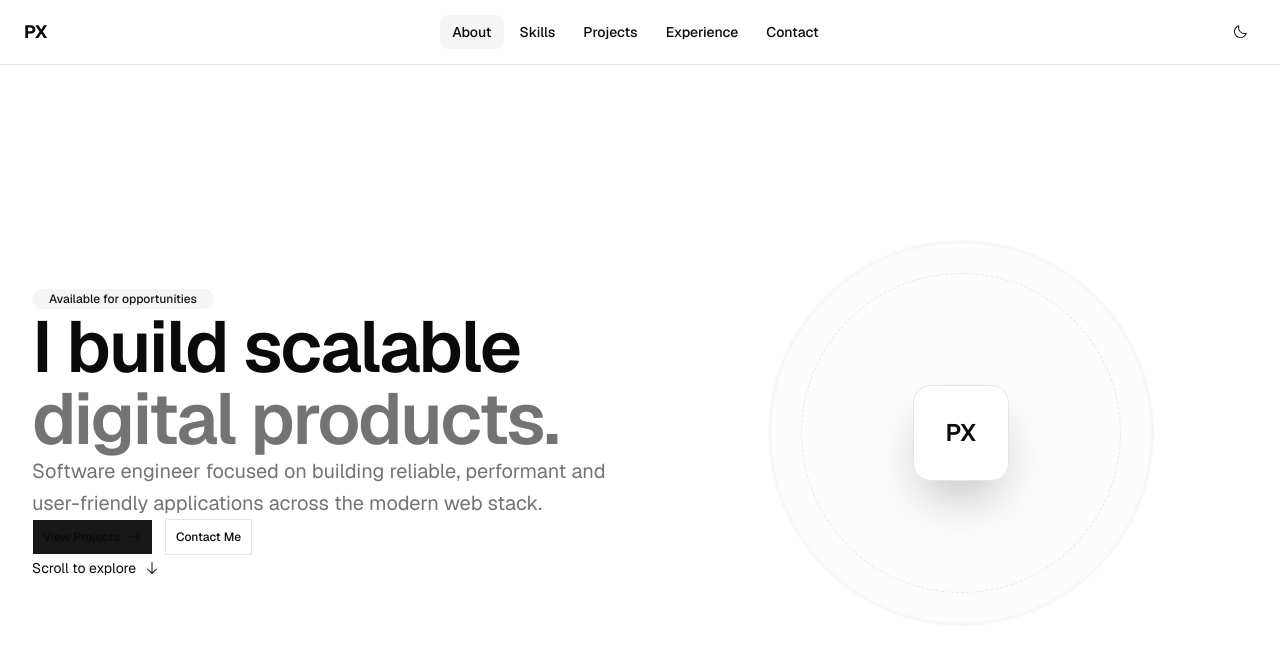
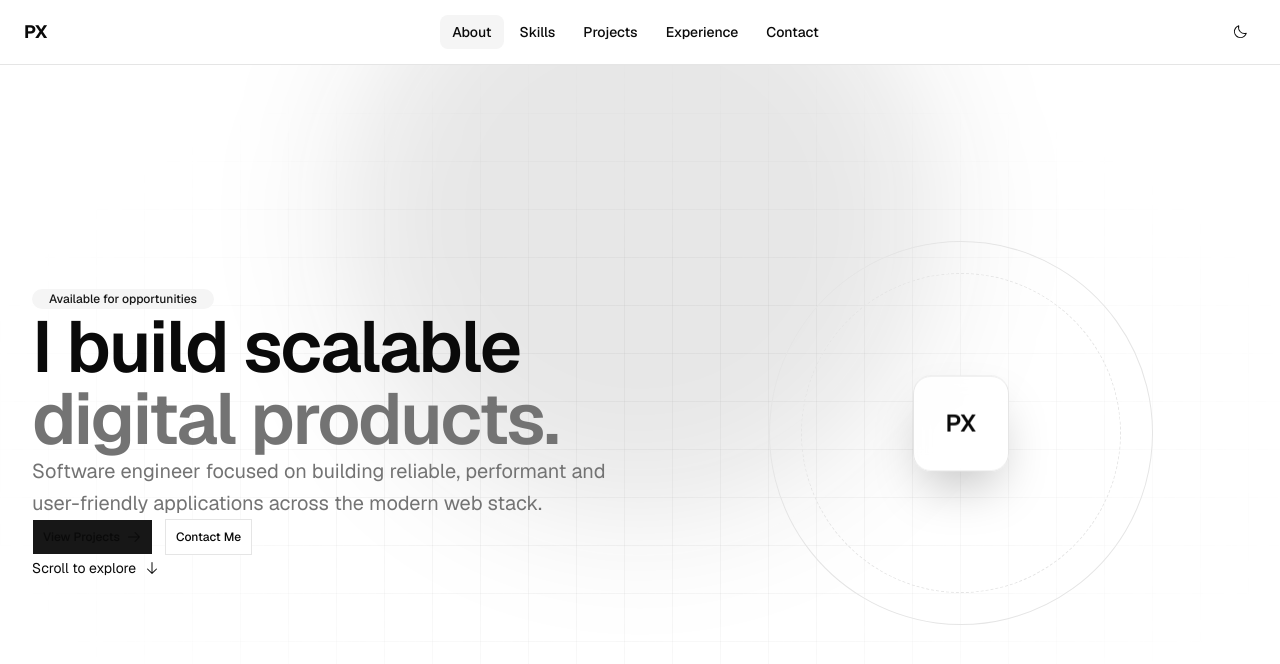
Before and after one commit to Piyushpg25/portfolio, a Next.js app in the folder apps/web/: page / in a window 1280 px wide. Shown: the top 664 px of the page. Built offline with nearby package versions, Linux system fonts and the light colour scheme.

Commit message:
feat(hero): add motion and premium background

```diff
--- /dev/null
+++ b/apps/web/components/sections/hero/hero-background.tsx
@@ -0,0 +1,12 @@
+export function HeroBackground() {
+  return (
+    <div
+      aria-hidden="true"
+      className="pointer-events-none absolute inset-0 -z-10 overflow-hidden"
+    >
+      <div className="absolute left-1/2 top-[-20%] size-[600px] -translate-x-1/2 rounded-full bg-primary/10 blur-3xl" />
+
+      <div className="absolute inset-0 bg-[linear-gradient(to_right,rgba(128,128,128,0.08)_1px,transparent_1px),linear-gradient(to_bottom,rgba(128,128,128,0.08)_1px,transparent_1px)] bg-[size:48px_48px] [mask-image:radial-gradient(ellipse_at_center,black_30%,transparent_75%)]" />
+    </div>
+  );
+}
--- a/apps/web/components/sections/hero/hero-content.tsx
+++ b/apps/web/components/sections/hero/hero-content.tsx
@@ -1,39 +1,63 @@
 "use client";
 
 import Link from "next/link";
-
 import { ArrowDown, ArrowRight } from "@phosphor-icons/react";
+import { motion } from "motion/react";
 
 import { Badge } from "@/components/ui/badge";
 import { Button } from "@/components/ui/button";
 
+const itemVariants = {
+  hidden: {
+    opacity: 0,
+    y: 18,
+  },
+  visible: {
+    opacity: 1,
+    y: 0,
+    transition: {
+      duration: 0.55,
+      ease: "easeOut" as const,
+    },
+  },
+};
+
 export function HeroContent() {
   return (
     <div className="max-w-3xl">
+      <motion.div variants={itemVariants}>
         <Badge
           variant="secondary"
           className="mb-6 rounded-full px-4 py-1.5"
         >
           Available for opportunities
         </Badge>
+      </motion.div>
 
-      <h1
+      <motion.h1
         id="hero-heading"
+        variants={itemVariants}
         className="text-balance text-5xl font-semibold tracking-tight sm:text-6xl lg:text-7xl"
       >
         I build scalable{" "}
         <span className="text-muted-foreground">
           digital products.
         </span>
-      </h1>
+      </motion.h1>
 
-      <p className="mt-6 max-w-2xl text-pretty text-lg leading-8 text-muted-foreground sm:text-xl">
+      <motion.p
+        variants={itemVariants}
+        className="mt-6 max-w-2xl text-pretty text-lg leading-8 text-muted-foreground sm:text-xl"
+      >
         Software engineer focused on building reliable,
         performant and user-friendly applications across
         the modern web stack.
-      </p>
+      </motion.p>
 
-      <div className="mt-8 flex flex-col gap-3 sm:flex-row">
+      <motion.div
+        variants={itemVariants}
+        className="mt-8 flex flex-col gap-3 sm:flex-row"
+      >
         <Button asChild size="lg">
           <Link href="#projects">
             View Projects
@@ -50,15 +74,17 @@ export function HeroContent() {
             Contact Me
           </Link>
         </Button>
-      </div>
+      </motion.div>
 
+      <motion.div variants={itemVariants}>
         <Link
-        href="#about"
+          href="#skills"
           className="mt-14 inline-flex items-center gap-2 text-sm text-muted-foreground transition-colors hover:text-foreground"
         >
           Scroll to explore
           <ArrowDown size={16} />
         </Link>
+      </motion.div>
     </div>
   );
 }
--- /dev/null
+++ b/apps/web/components/sections/hero/hero-motion.tsx
@@ -0,0 +1,29 @@
+"use client";
+
+import { motion } from "motion/react";
+
+interface HeroMotionProps {
+  children: React.ReactNode;
+}
+
+export function HeroMotion({
+  children,
+}: HeroMotionProps) {
+  return (
+    <motion.div
+      initial="hidden"
+      animate="visible"
+      variants={{
+        hidden: {},
+        visible: {
+          transition: {
+            staggerChildren: 0.12,
+            delayChildren: 0.15,
+          },
+        },
+      }}
+    >
+      {children}
+    </motion.div>
+  );
+}
--- a/apps/web/components/sections/hero/hero-visual.tsx
+++ b/apps/web/components/sections/hero/hero-visual.tsx
@@ -1,18 +1,67 @@
+"use client";
+
+import { motion } from "motion/react";
+
 export function HeroVisual() {
   return (
-    <div
+    <motion.div
       aria-hidden="true"
+      initial={{
+        opacity: 0,
+        scale: 0.92,
+        rotate: -4,
+      }}
+      animate={{
+        opacity: 1,
+        scale: 1,
+        rotate: 0,
+      }}
+      transition={{
+        duration: 0.8,
+        delay: 0.35,
+        ease: "easeOut",
+      }}
       className="relative mx-auto aspect-square w-full max-w-md"
     >
-      <div className="absolute inset-8 rounded-full border bg-muted/30 blur-[1px]" />
+      <motion.div
+        animate={{
+          rotate: 360,
+        }}
+        transition={{
+          duration: 30,
+          repeat: Infinity,
+          ease: "linear",
+        }}
+        className="absolute inset-8 rounded-full border"
+      />
 
-      <div className="absolute inset-16 rounded-full border border-dashed" />
+      <motion.div
+        animate={{
+          rotate: -360,
+        }}
+        transition={{
+          duration: 24,
+          repeat: Infinity,
+          ease: "linear",
+        }}
+        className="absolute inset-16 rounded-full border border-dashed"
+      />
 
-      <div className="absolute left-1/2 top-1/2 size-24 -translate-x-1/2 -translate-y-1/2 rounded-2xl border bg-background/80 shadow-2xl backdrop-blur">
+      <motion.div
+        animate={{
+          y: [0, -10, 0],
+        }}
+        transition={{
+          duration: 4,
+          repeat: Infinity,
+          ease: "easeInOut",
+        }}
+        className="absolute left-1/2 top-1/2 size-24 -translate-x-1/2 -translate-y-1/2 rounded-2xl border bg-background/80 shadow-2xl backdrop-blur"
+      >
         <div className="flex h-full items-center justify-center text-2xl font-semibold">
           PX
         </div>
-      </div>
-    </div>
+      </motion.div>
+    </motion.div>
   );
 }
--- a/apps/web/components/sections/hero/hero.tsx
+++ b/apps/web/components/sections/hero/hero.tsx
@@ -1,5 +1,7 @@
 import { HeroContent } from "@/components/sections/hero/hero-content";
+import { HeroMotion } from "@/components/sections/hero/hero-motion";
 import { HeroVisual } from "@/components/sections/hero/hero-visual";
+import { HeroBackground } from "@/components/sections/hero/hero-background";
 
 export function Hero() {
   return (
@@ -8,9 +10,12 @@ export function Hero() {
       aria-labelledby="hero-heading"
       className="relative overflow-hidden"
     >
-      <div className="mx-auto grid min-h-[calc(100svh-4rem)] max-w-7xl items-center gap-12 px-6 py-20 lg:grid-cols-[1.1fr_0.9fr] lg:gap-20 lg:px-8"
-      >
-        <HeroContent />
+      <HeroBackground />
+
+      <div className="relative mx-auto grid min-h-[calc(100svh-4rem)] max-w-7xl items-center gap-12 px-6 py-20 lg:grid-cols-[1.1fr_0.9fr] lg:gap-20 lg:px-8">
+        <HeroMotion>
+          <HeroContent />
+        </HeroMotion>
 
         <HeroVisual />
       </div>
```
Lines whose indentation alone changed are shown as unchanged.
